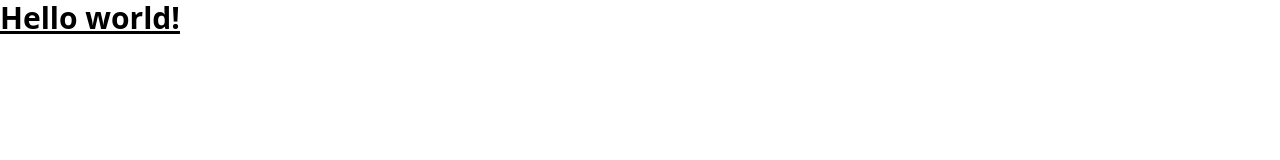
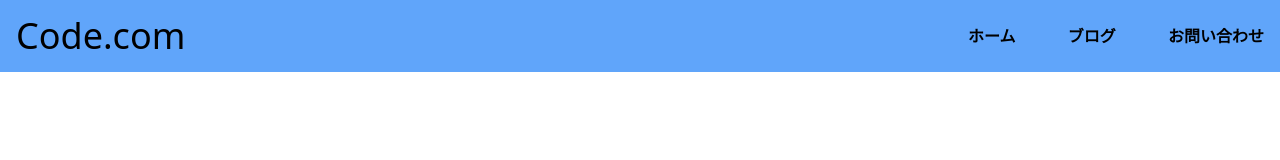
Before and after one commit to Mpino19/yt_tailwindcss, a website: page src/index.html in a window 1280 px wide. Drawn offline with Linux system fonts and the light colour scheme.

Commit message:
ナビゲーションバーの作成

```diff
--- a/src/index.html
+++ b/src/index.html
@@ -7,8 +7,15 @@
     <title>Tailwindcss入門</title>
   </head>
   <body>
-    <h1 class="text-3xl font-bold underline">
-      Hello world!
-    </h1>
+    <header class="bg-blue-400 p-4">
+      <nav class="flex justify-between mx-auto container items-center">
+        <div class="text-4xl">Code.com</div>
+        <div class="space-x-12 font-bold">
+          <a href="" class="hover:text-green-200 transition-all duration-300">ホーム</a>
+          <a href="" class="hover:text-green-200 transition-all duration-300">ブログ</a>
+          <a href="" class="hover:text-green-200 transition-all duration-300">お問い合わせ</a>
+        </div>
+      </nav>
+    </header>
   </body>
 </html>
```
Also changed, not shown: src/output.css.
